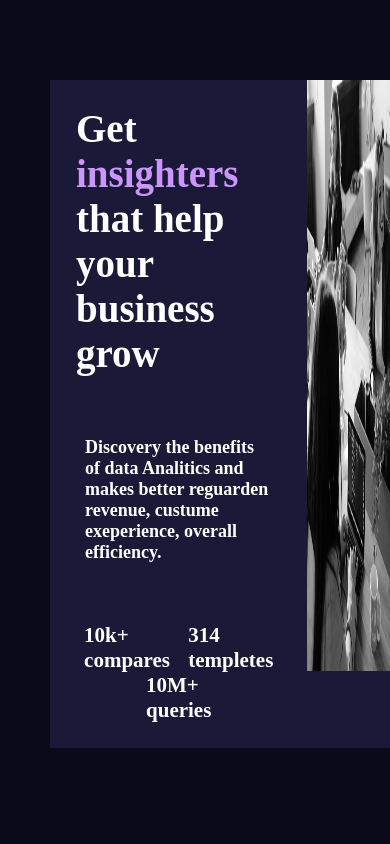
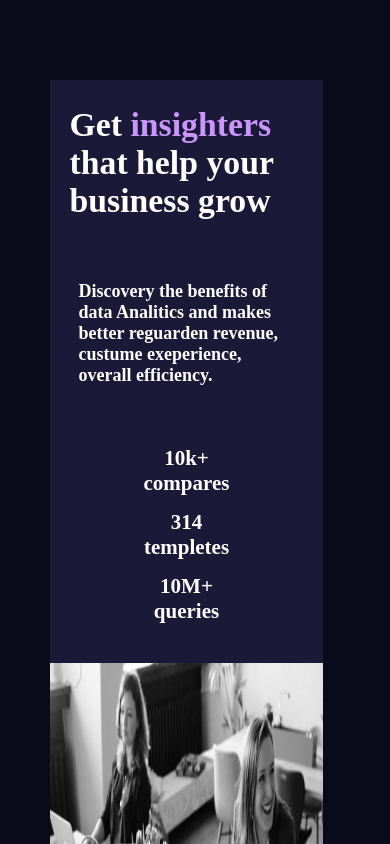
Before and after one commit to PauloHennry/DesafioFront.io.Card, a plain HTML site: page index.html in a window 390 px wide. Shown: the top 844 px of the page. Drawn offline with Linux system fonts and the light colour scheme.

Commit message:
Adicinando resposividade para telas até 800px

```diff
--- a/resposividade.css
+++ b/resposividade.css
@@ -0,0 +1,37 @@
+@media screen and (max-width:800px){
+
+    .section1{
+        flex-wrap: wrap;
+        justify-content: center;
+        align-items: stretch;
+        background-color: hsl(244, 38%, 16%);
+        color: white;
+        width: 70vw;
+        height: auto;
+    }
+    .titleh1{
+        flex-wrap: wrap;
+        font-size: 4vh;
+        width: 60vw;
+        height: auto;
+    }
+    .conteiner-result{
+        display: flex;
+        justify-content: center;
+        align-items: center;
+        flex-flow: column;
+        padding: 25px;
+        font-size: 14px;
+        font-weight: 100;
+    }
+    .titleh2{
+        margin-bottom: 14px;
+        text-align: center;
+    }
+    img{
+        width: 100%;
+        height: 100%;
+    }
+
+
+}
--- a/style.css
+++ b/style.css
@@ -6,6 +6,15 @@
 }
 body{
     background-color: hsl(233, 47%, 7%);
+}
+
+strong{
+    transition: ease all 1s;
+}
+
+strong:hover{
+    color: #ca96fb;
+    transform: scale(1.5s);
 }
 
 .section1{
```
